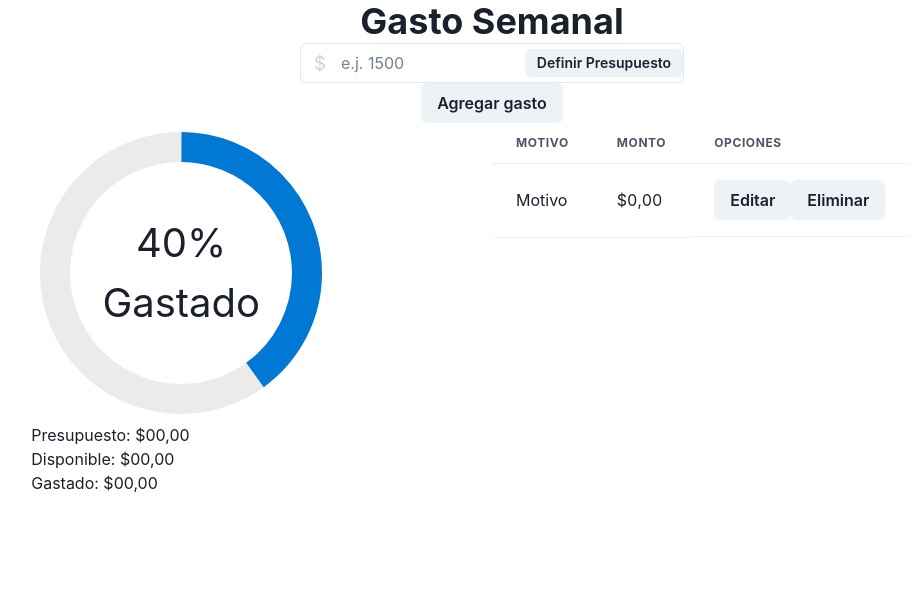
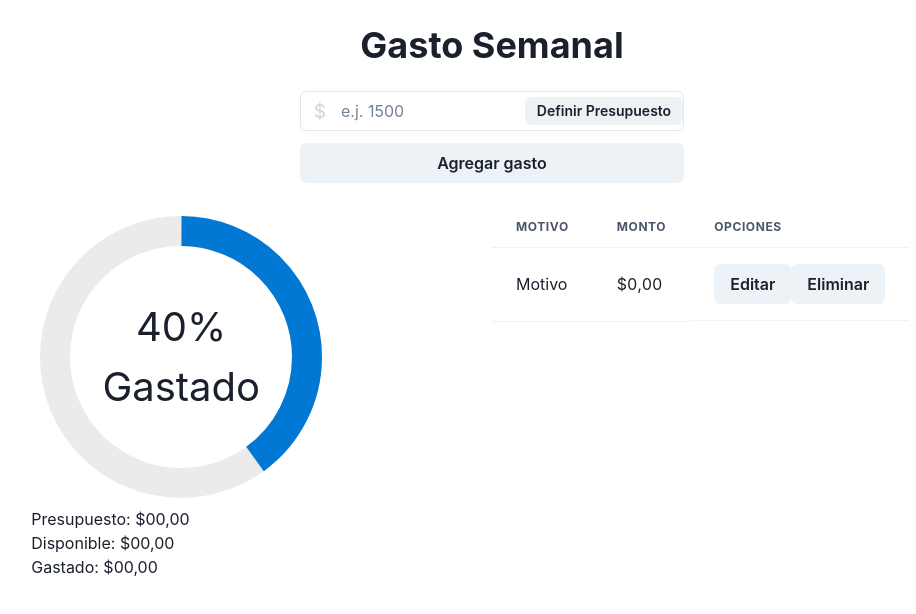
Before and after one commit to GermanGambarte/control-presupuesto, a React (Vite) app: page / in a window 1280 px wide. Shown: the top 614 px of the page, without its empty margins (148-1064 px from the left). Built offline with nearby package versions, Linux system fonts and the light colour scheme.

Commit message:
refactor: finish basic styles

```diff
--- a/src/App.jsx
+++ b/src/App.jsx
@@ -22,10 +22,10 @@ const App = () => {
 
   return (
     <main>
-      <Heading as="h1" textAlign="center">
+      <Heading as="h1" marginBlock="6" textAlign="center">
         Gasto Semanal
       </Heading>
-      <InputGroup m="0 auto" size="md" width="30%">
+      <InputGroup m="0 auto" mb="3" size="md" width="30%">
         <InputLeftElement
           color="gray.300"
           fontSize="1.2rem"
@@ -40,8 +40,10 @@ const App = () => {
           </Button>
         </InputRightElement>
       </InputGroup>
-      <Center>
-        <Button onClick={onOpen}>Agregar gasto</Button>
+      <Center mb="6">
+        <Button w="30%" onClick={onOpen}>
+          Agregar gasto
+        </Button>
       </Center>
       <ModalView isOpen={isOpen} onClose={onClose}>
         <Form />
```
